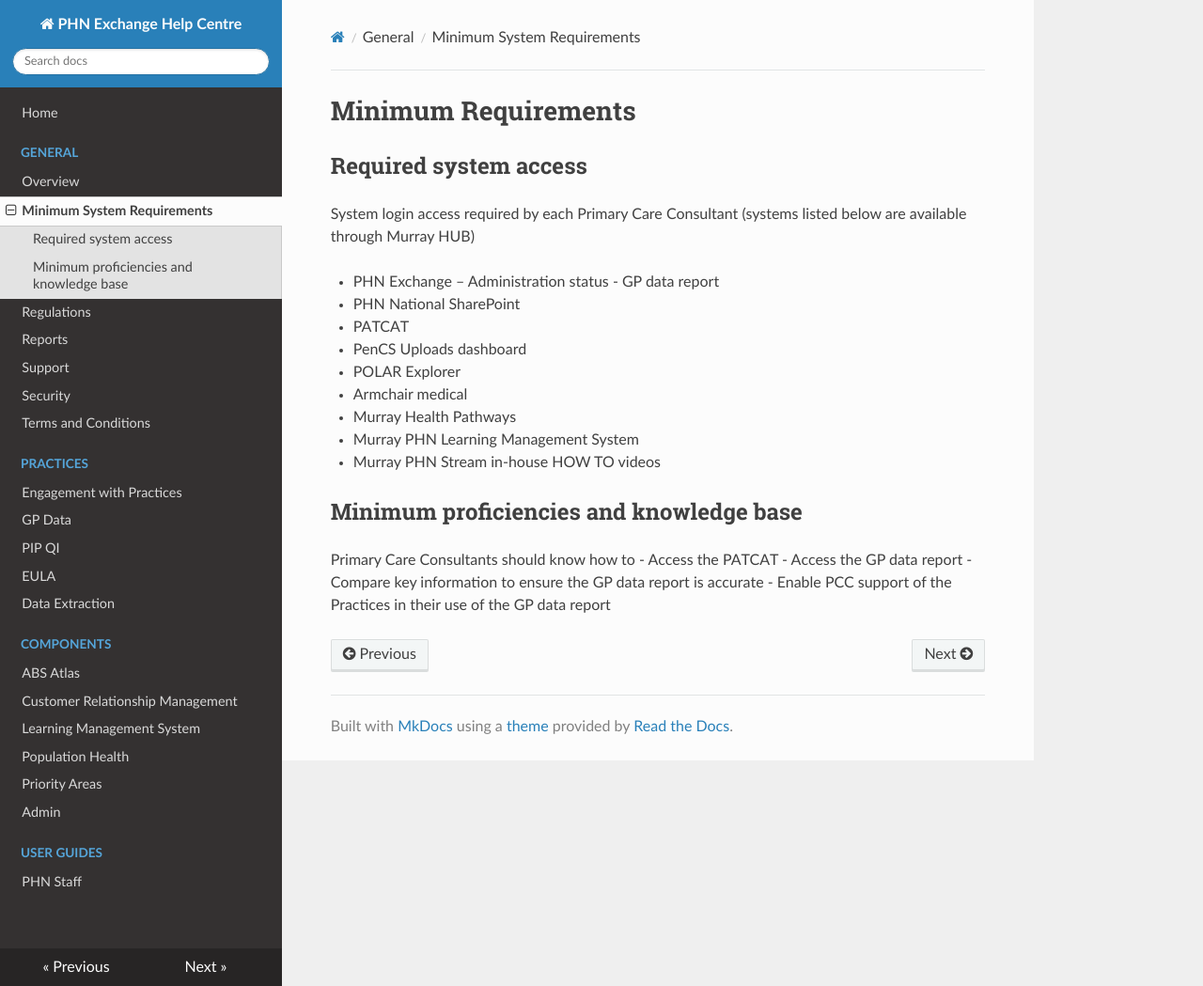
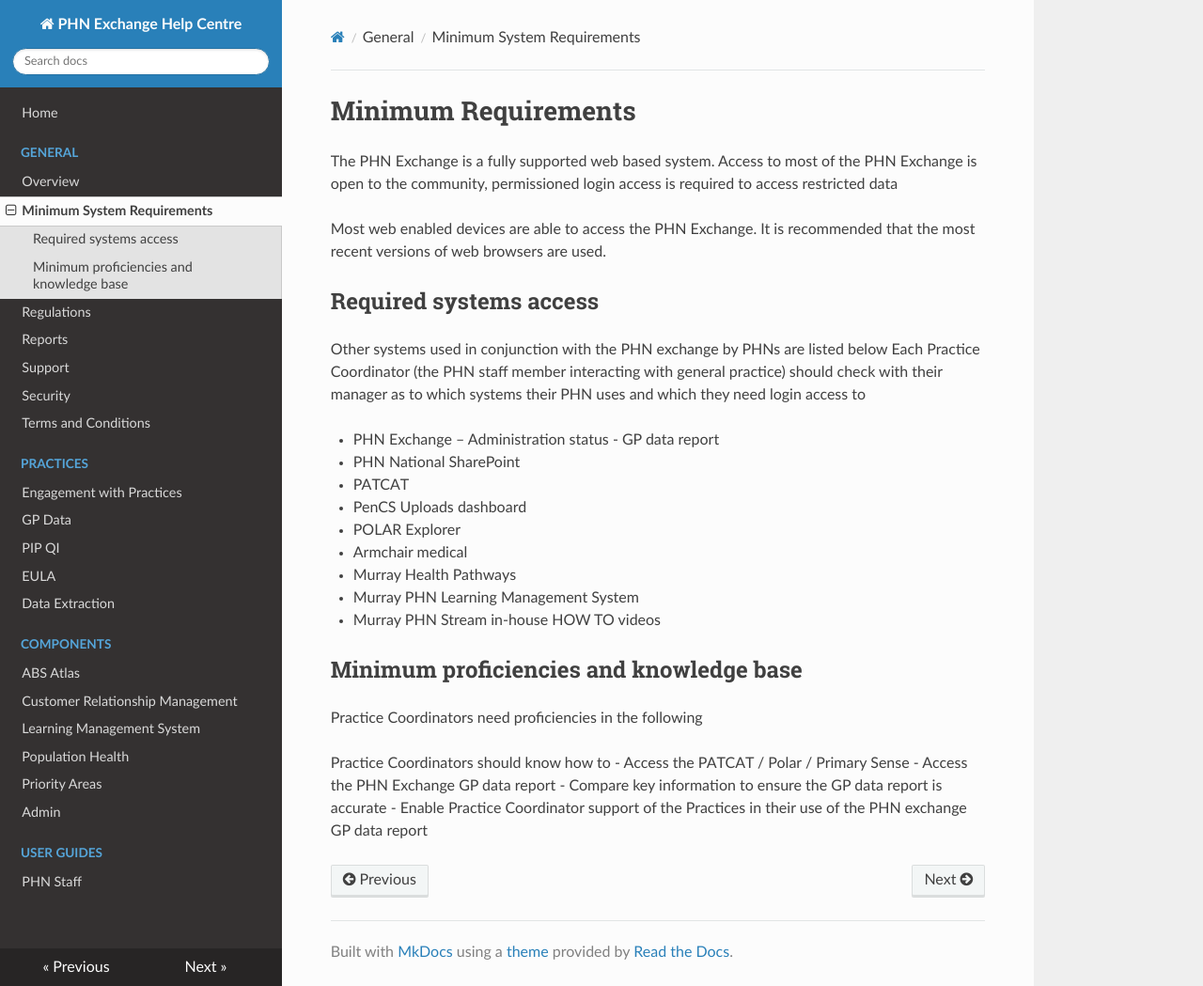
Before and after one commit to MurrayPHN/phn-exchange-docs, an MkDocs documentation site: the page built from docs/minimum.md, in a window 1280 px wide and 1049 px high. Shown: the whole window at 94% size. Built offline with MkDocs 1.6.1, drawn with Linux system fonts in a browser that asks for light colours; nearby versions of some CDN libraries.

Commit message:
Update minimum.md

```diff
--- a/docs/minimum.md
+++ b/docs/minimum.md
@@ -1,8 +1,14 @@
 # Minimum Requirements
 
-## Required system access
+The PHN Exchange is a fully supported web based system.
+Access to most of the PHN Exchange is open to the community, permissioned login access is required to access restricted data
 
-System login access required by each Primary Care Consultant (systems listed below are available through Murray HUB)
+Most web enabled devices are able to access the PHN Exchange. It is recommended that the most recent versions of web browsers are used.
+
+## Required systems access
+
+Other systems used in conjunction with the PHN exchange by PHNs are listed below
+Each Practice Coordinator (the PHN staff member interacting with general practice) should check with their manager as to which systems their PHN uses and which they need login access to
 
 - PHN Exchange – Administration status - GP data report
 - PHN National SharePoint
@@ -16,8 +22,10 @@ System login access required by each Primary Care Consultant (systems listed bel
 
 ## Minimum proficiencies and knowledge base
 
-Primary Care Consultants should know how to
-- Access the PATCAT
-- Access the GP data report
+Practice Coordinators need proficiencies in the following
+
+Practice Coordinators should know how to
+- Access the PATCAT / Polar / Primary Sense
+- Access the PHN Exchange GP data report
 - Compare key information to ensure the GP data report is accurate
-- Enable PCC support of the Practices in their use of the GP data report
+- Enable Practice Coordinator support of the Practices in their use of the PHN exchange GP data report
```
